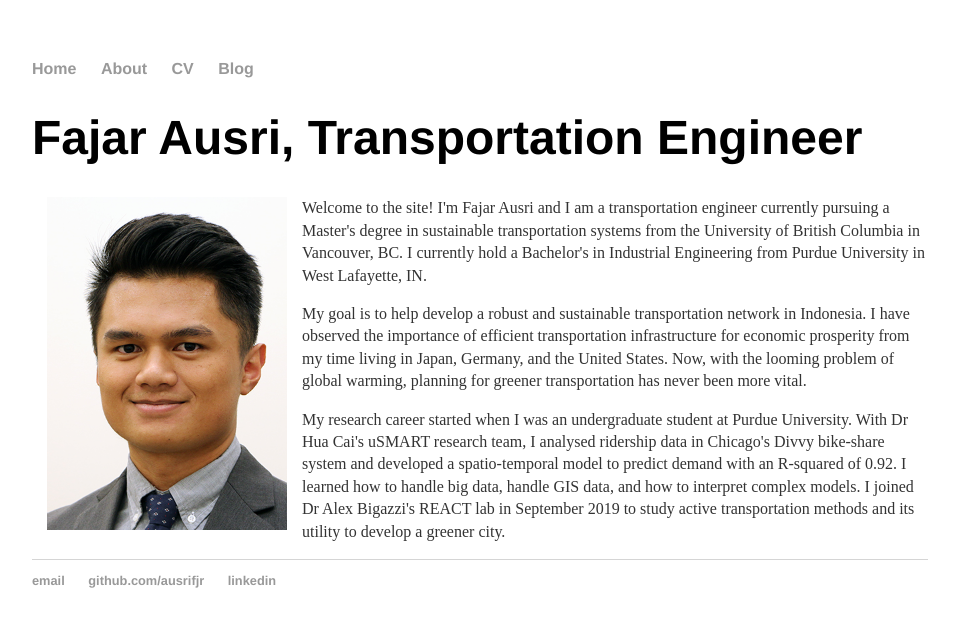
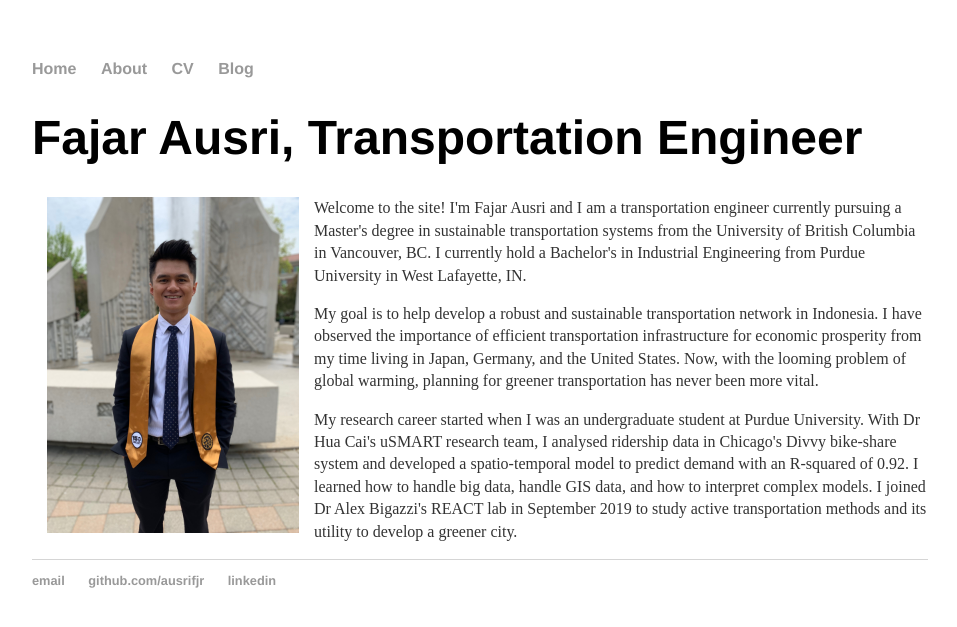
Before and after one commit to ausrifjr/ausrifjr.github.io, a Jekyll site: the page built from index.html, in a window 1280 px wide. Shown: the top 627 px of the page, without its empty margins (160-1117 px from the left). Built offline with Jekyll 4.4.1, drawn with Linux system fonts in a browser that asks for light colours.

Commit message:
Update index.html

```diff
--- a/index.html
+++ b/index.html
@@ -4,7 +4,7 @@ title: Fajar Ausri
 ---
 <div class="blurb">
 	<h1>Fajar Ausri, Transportation Engineer</h1>
-	<p><img style="padding: 0 15px; float: left;" src="/assets/Photo_20170916b.jpg" alt="Fajar Ausri" width="240" height="333"></p>
+	<p><img style="padding: 0 15px; float: left;" src="/assets/Photo_20190508.jpg" alt="Fajar Ausri" width="252" height="336"></p>
 	<p style="margin-top: 20px;"> </p>
 	<p>Welcome to the site! I'm Fajar Ausri and I am a transportation engineer currently pursuing a Master's degree in sustainable transportation systems from the University of British Columbia in Vancouver, BC. I currently hold a Bachelor's in Industrial Engineering from Purdue University in West Lafayette, IN.</p>
 	<p>My goal is to help develop a robust and sustainable transportation network in Indonesia. I have observed the importance of efficient transportation infrastructure for economic prosperity from my time living in Japan, Germany, and the United States. Now, with the looming problem of global warming, planning for greener transportation has never been more vital.</p>
```
